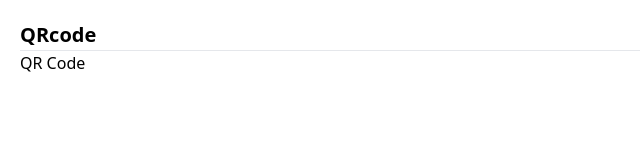
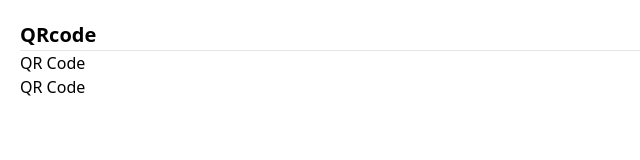
Before and after one commit to rickyreza12/frontend-challenge, a plain HTML site: page dist/index.html in a window 1280 px wide. Shown: the full height of the page, 0-640 px from the left. Drawn offline with nearby package versions, Linux system fonts and the light colour scheme.

Commit message:
feat: index.html

```diff
--- a/dist/index.html
+++ b/dist/index.html
@@ -12,6 +12,7 @@
         <div class="font-bold text-[20px]">QRcode</div>
         <hr>
         <a href="../QRcode/index.html">QR Code</a>
+        <a href="../OrderSummary/index.html">QR Code</a>
     </div>
 </body>
 </html>
```
